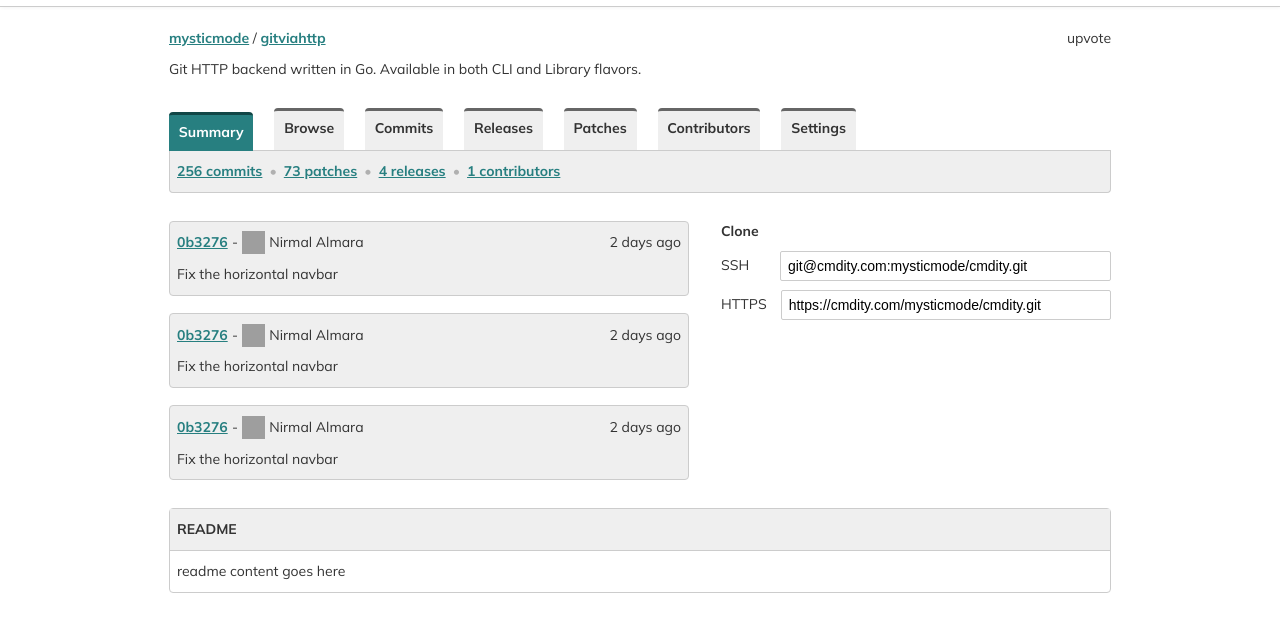
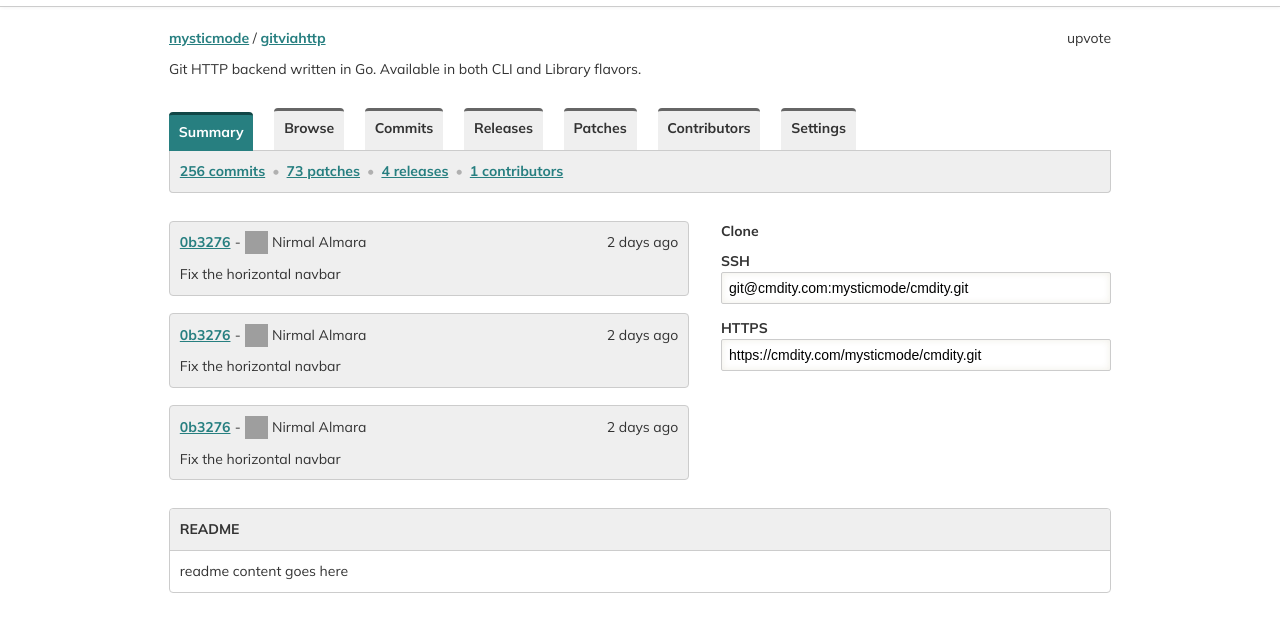
Before and after one commit to cmdity/cmdity, a website: page index.html in a window 1280 px wide. Shown: the part 29-660 px from the top of the page. Drawn offline with Linux system fonts and the light colour scheme; grey boxes are pictures that could not be loaded.

Commit message:
padding fix and input box shadow

```diff
--- a/public/scss/_layout.scss
+++ b/public/scss/_layout.scss
@@ -106,7 +106,7 @@ p {
       background-color: #EFEFEF;
       border: 1px solid #CCCCCC;
       border-radius: 4px;
-      padding: 0.7rem 0.5rem;
+      padding: 0.7rem;
       margin-bottom: 1.2rem;
 
       &:last-child {
@@ -148,20 +148,10 @@ p {
     }
 
     &__item {
-      display: flex;
-      align-items: center;
-      margin-bottom: 0.7rem;
+      margin-bottom: 1rem;
 
-      &:nth-child(2) {
-        & span {
-          margin-right: 2.2rem;
-        }
-      }
-
-      &:last-child {
-        & span {
-          margin-right: 1rem;
-        }
+      & span {
+        font-weight: bold;
       }
     }
   }
@@ -171,8 +161,9 @@ input[type="text"], input[type="email"], input[type="password"] {
   font-size: 14px;
   border-radius: 2px;
   border: 1px solid #CCCCCC;
-  padding: 0.4rem 0.5rem;
+  padding: 0.5rem;
   width: 100%;
+  box-shadow: inset 0 0 7px rgba(103, 92, 16, 0.1);
 }
 
 .readme {
@@ -182,12 +173,14 @@ input[type="text"], input[type="email"], input[type="password"] {
 
   &__title {
     font-weight: bold;
-    padding: 0.7rem 0.5rem;
+    padding: 0.7rem;
     background-color: #EFEFEF;
     border-bottom: 1px solid #CCCCCC;
+    border-top-left-radius: 4px;
+    border-top-right-radius: 4px;
   }
 
   &__content {
-    padding: 0.7rem 0.5rem;
+    padding: 0.7rem;
   }
 }
--- a/public/scss/components/_tabs.scss
+++ b/public/scss/components/_tabs.scss
@@ -32,7 +32,7 @@
 .tabs-info {
   position: relative;
   background: #EFEFEF;
-  padding: 0.7rem 0.5rem;
+  padding: 0.7rem;
   border-left: 1px solid #CCCCCC;
   border-right: 1px solid #CCCCCC;
   border-bottom: 1px solid #CCCCCC;
```
Also changed, not shown: public/css/style.css.
